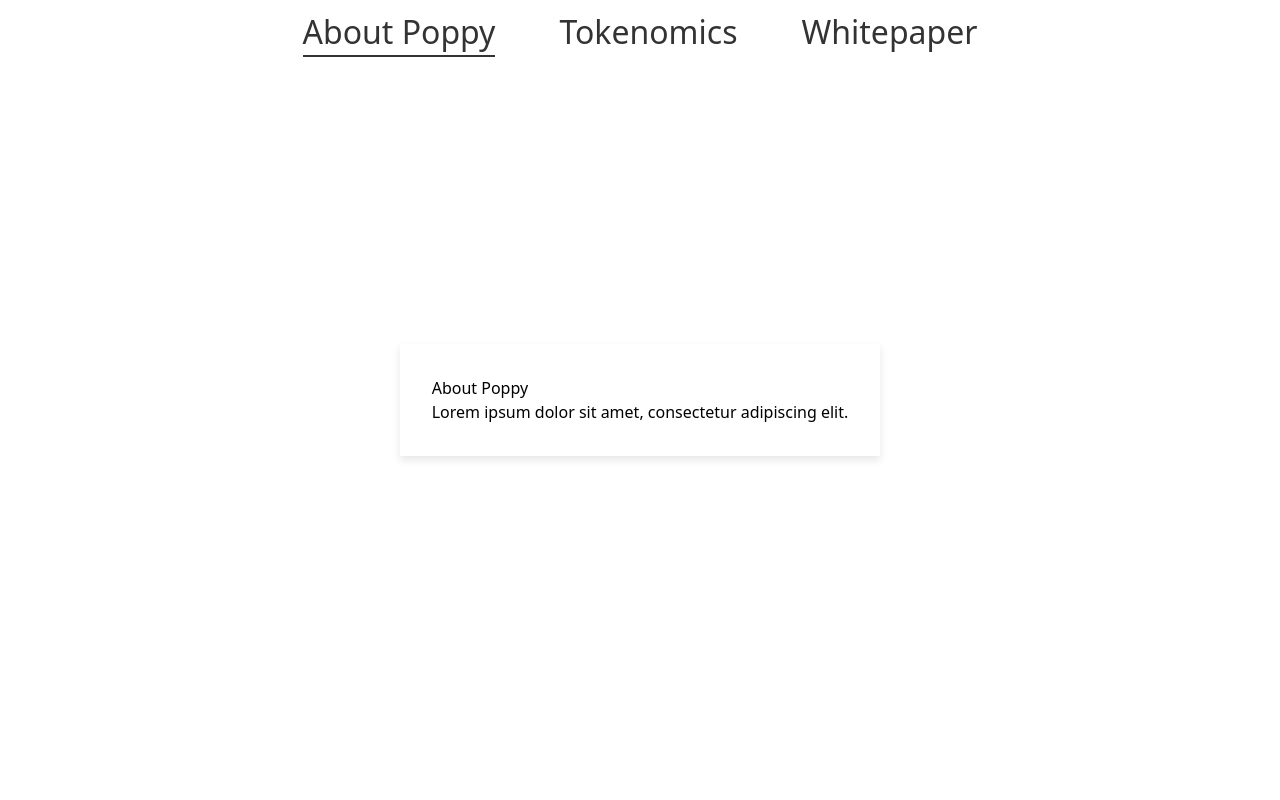
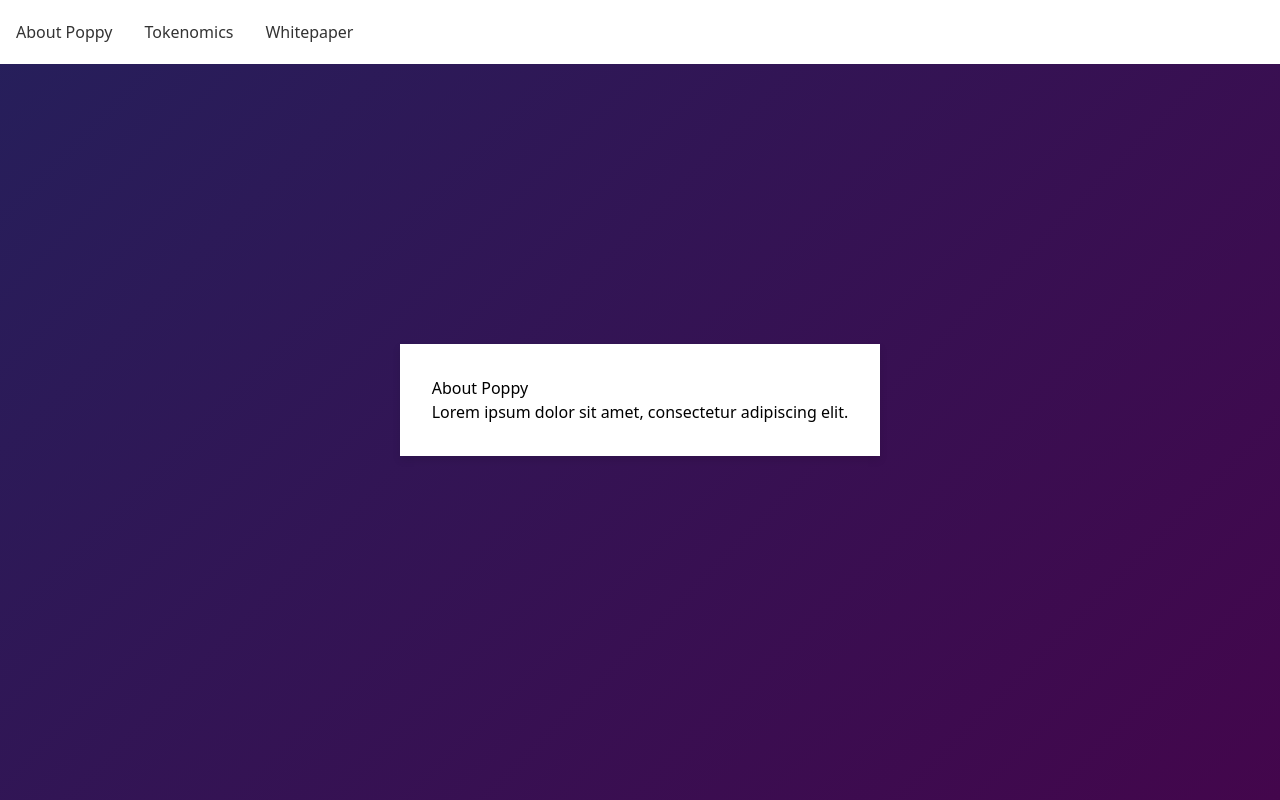
Before and after one commit to opennanoor/poppy-site, a Vue app: page / in a window 1280 px wide. Shown: the top 800 px of the page. Built offline with nearby package versions, Linux system fonts and the light colour scheme; the HTML template or start-up script is replaced by a standard one.

Commit message:
Hamburger menu working
just needs styling

```diff
--- a/src/App.vue
+++ b/src/App.vue
@@ -1,5 +1,5 @@
 <template>
-   <div class="gradient-bg">
+   <body>
     <Navbar />
 
     <main>
@@ -7,11 +7,7 @@
       <Tokenomics />
       <Whitepaper />
     </main>
-
-    <aside class="sticky top-0 w-full py-4 text-center text-lg font-bold text-gray-800 bg-white shadow-md">
-      Follow Me!
-    </aside>
-  </div>
+  </body>
 </template>
 
 <script>
@@ -29,9 +25,27 @@ export default {
 }
 </script>
 <style>
-.gradient-bg {
-  min-height: 100vh;
-  transition: background-color 0.3s ease-in-out;
+html, body {
+  width: 100%;
+  height:100%;
+}
+
+body {
+    background: linear-gradient(-45deg, #8b8b8b, #490149, #033d6d, #131ec5);
+    background-size: 400% 400%;
+    animation: gradient 15s ease infinite;
+}
+
+@keyframes gradient {
+    0% {
+        background-position: 0% 50%;
+    }
+    50% {
+        background-position: 100% 50%;
+    }
+    100% {
+        background-position: 0% 50%;
+    }
 }
 /* Navbar styles */
 header {
--- a/src/components/Navbar.vue
+++ b/src/components/Navbar.vue
@@ -1,12 +1,12 @@
 <template>
     <header class="fixed top-0 left-0 w-full bg-white">
       <nav class="flex items-center justify-between h-16 px-4 sm:px-0" role="navigation" aria-label="Main Navigation">
-        <button class="hamburger sm:hidden" :class="{ 'is-active': isMenuOpen }" @click="toggleMenu">
+        <button class="hamburger" :class="{ 'is-active': isMenuOpen }" @click="toggleMenu">
           <span></span>
           <span></span>
           <span></span>
         </button>
-        <div :class="{ 'hidden': !isMenuOpen, 'flex': isMenuOpen }" class="nav-items flex sm:hidden">
+        <div class="nav-items" :class="{ 'hidden': !isMenuOpen, 'block': isMenuOpen }">
           <a href="#about" class="nav-link" :class="{ active: activeSection === 'about' }" @click.prevent="scrollToSection('#about')">About Poppy</a>
           <a href="#tokenomics" class="nav-link" :class="{ active: activeSection === 'tokenomics' }" @click.prevent="scrollToSection('#tokenomics')">Tokenomics</a>
           <a href="#whitepaper" class="nav-link" :class="{ active: activeSection === 'whitepaper' }" @click.prevent="scrollToSection('#whitepaper')">Whitepaper</a>
@@ -25,11 +25,10 @@
         isMenuOpen: false,
       };
     },
-
     methods: {
       debounce(func, wait) {
         let timeout;
-          return function(...args) {
+        return function (...args) {
           const context = this;
           clearTimeout(timeout);
           timeout = setTimeout(() => func.apply(context, args), wait);
@@ -38,20 +37,16 @@
       toggleMenu() {
         this.isMenuOpen = !this.isMenuOpen;
       },
-
       handleScroll() {
         if (this.isScrolling) return;
         this.isScrolling = true;
-
         const scrollPosition = window.scrollY || window.pageYOffset;
         const windowHeight = window.innerHeight;
         const sections = document.querySelectorAll("section");
-
         for (let i = 0; i < sections.length; i++) {
           const section = sections[i];
           const sectionId = section.getAttribute("id");
           const sectionOffset = section.offsetTop;
-
           if (
             scrollPosition >= sectionOffset - windowHeight / 2 &&
             scrollPosition < sectionOffset + section.offsetHeight
@@ -60,12 +55,10 @@
             break;
           }
         }
-
         setTimeout(() => {
           this.isScrolling = false;
         }, 100);
       },
-
       scrollToSection(sectionId) {
         const section = document.querySelector(sectionId);
         if (section) {
@@ -73,18 +66,15 @@
           section.scrollIntoView({ behavior: "smooth" });
         }
       },
-
       observeSections() {
         // ...
       },
     },
-
     mounted() {
       this.observeSections();
       this.debouncedHandleScroll = this.debounce(this.handleScroll, 100);
       window.addEventListener("scroll", this.debouncedHandleScroll);
     },
-
     beforeDestroy() {
       window.removeEventListener("scroll", this.debouncedHandleScroll);
       this.observer.disconnect();
@@ -93,44 +83,23 @@
   </script>
 
     <style>
-    /* your other styles... */
     nav {
       display: flex;
-  justify-content: center;
+      justify-content: space-between;
       align-items: center;
       height: 4rem;
     }
 
     .nav-link {
-  margin: 0 2rem;
+      margin: 0 1rem;
       text-decoration: none;
-  font-size: 2rem;
+      font-size: 1rem;
       color: #333;
       cursor: pointer;
-  position: relative; /* Add relative positioning */
-}
-
-.nav-link::after {
-  content: '';
-  position: absolute;
-  bottom: -0.25rem; /* Adjust the value to position the underline */
-  left: 0;
-  width: 100%;
-  height: 2px;
-  background-color: #333; /* Change the color of the underline */
-  opacity: 0; /* Initially hide the underline */
-  transition: opacity 0.2s ease-in-out; /* Add transition for smooth animation */
-}
-
-.nav-link.active::after {
-  opacity: 1; /* Show the underline for the active nav link */
-}
-    body {
-      scroll-behavior: smooth;
     }
 
     .hamburger {
-      display: inline-block;
+      display: block;
       cursor: pointer;
       width: 30px;
       height: 22px;
@@ -182,14 +151,6 @@
       left: 8px;
     }
 
-    /* Responsive styles */
-    @media screen and (min-width: 640px) {
-      .hamburger {
-        display: none;
-      }
-    }
-
-    @media screen and (max-width: 640px) {
     .nav-items {
       display: none;
       flex-direction: column;
@@ -200,13 +161,20 @@
       background-color: #fff;
     }
 
-      .nav-items.hidden {
+    .nav-items.block {
+      display: flex;
+    }
+
+    @media screen and (min-width: 640px) {
+      .hamburger {
         display: none;
       }
 
-      .nav-items a {
-        padding: 10px;
-        border-bottom: 1px solid #ddd;
+      .nav-items {
+        display: flex;
+        position: static;
+        flex-direction: row;
+        background-color: transparent;
       }
     }
     </style>
```
Lines whose indentation alone changed are shown as unchanged.
